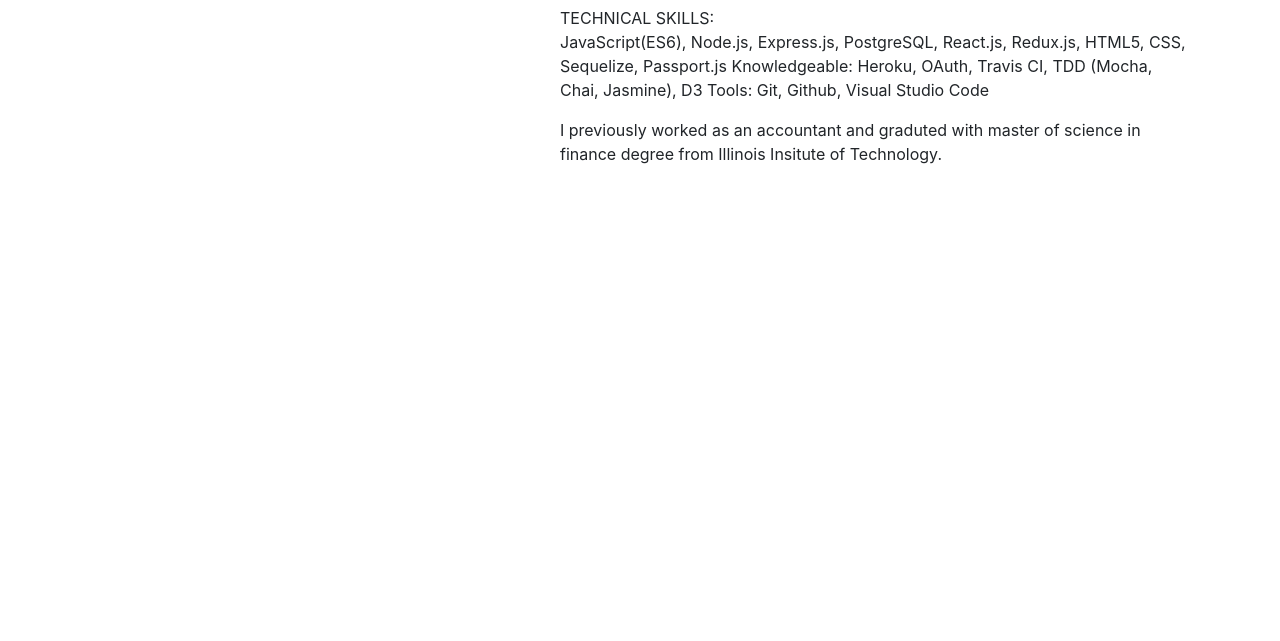
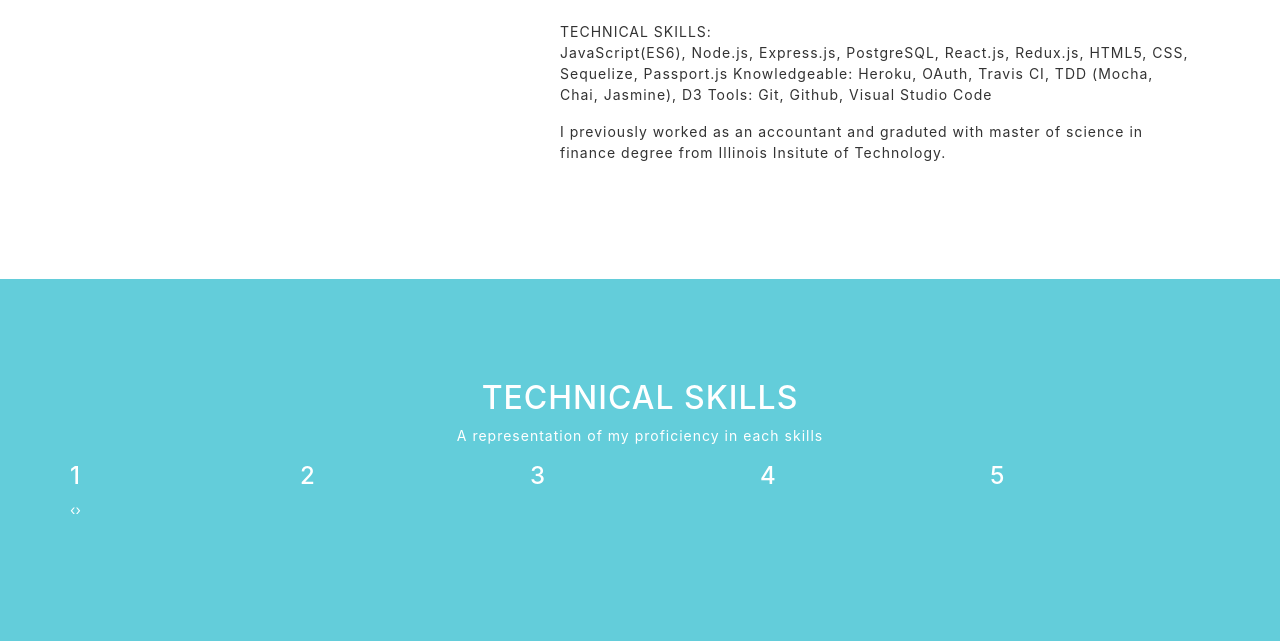
Before and after one commit to emily6699/myportfoliopage, a plain HTML site: page index.html in a window 1280 px wide. Shown: the part 995-1636 px from the top of the page. Before the commit the page ends 1277 px from the top, so only its background shows below. Drawn offline with nearby package versions, Linux system fonts and the light colour scheme.

Commit message:
add owl Carousel file

```diff
--- a/css/style.css
+++ b/css/style.css
@@ -1,3 +1,11 @@
+body {
+  margin: 0px;
+  font-size: 14px;
+  color: #333;
+  background-color: #fff;
+  letter-spacing: 1px;
+}
+
 .overlay {
   width: 100%;
   height: 100%;
@@ -57,3 +65,8 @@
 .aboutImage {
   max-width: 100%;
 }
+
+.skillsSection {
+  background-color: #63cdda;
+  color: #fff;
+}
--- a/index.html
+++ b/index.html
@@ -4,6 +4,8 @@
   <head>
     <title>My Portfolio</title>
     <link rel="stylesheet" type="text/css" href="css/superslides.css" />
+    <link rel="stylesheet" type="text/css" href="css/owl.carousel.min.css" />
+
     <link
       rel="stylesheet"
       href="https://stackpath.bootstrapcdn.com/bootstrap/4.3.1/css/bootstrap.min.css"
@@ -67,7 +69,33 @@
       </div>
     </div>
 
+    <div id="skills" class="skillsSection section">
+      <div class="container">
+        <div class="row">
+          <div class="col-md-12 text-center">
+            <h2>TECHNICAL SKILLS</h2>
+            <P>A representation of my proficiency in each skills</P>
+          </div>
+          <div class="owl-carousel owl-theme">
+            <div class="item"><h4>1</h4></div>
+            <div class="item"><h4>2</h4></div>
+            <div class="item"><h4>3</h4></div>
+            <div class="item"><h4>4</h4></div>
+            <div class="item"><h4>5</h4></div>
+            <div class="item"><h4>6</h4></div>
+            <div class="item"><h4>7</h4></div>
+            <div class="item"><h4>8</h4></div>
+            <div class="item"><h4>9</h4></div>
+            <div class="item"><h4>10</h4></div>
+            <div class="item"><h4>11</h4></div>
+            <div class="item"><h4>12</h4></div>
+          </div>
+        </div>
+      </div>
+    </div>
+
     <script src="js/jquery.superslides.min.js"></script>
+    <script src="js/owl.carousel.min.js"></script>
     <script src="js/typed.min.js"></script>
     <script
       src="https://cdnjs.cloudflare.com/ajax/libs/popper.js/1.14.7/umd/popper.min.js"
--- a/js/script.js
+++ b/js/script.js
@@ -12,4 +12,21 @@ $(document).ready(function() {
     startDelay: 1000,
     showCursor: false
   });
+
+  $(".owl-carousel").owlCarousel({
+    loop: true,
+    margin: 10,
+    nav: true,
+    responsive: {
+      0: {
+        items: 1
+      },
+      600: {
+        items: 3
+      },
+      1000: {
+        items: 5
+      }
+    }
+  });
 });
```
Also changed, not shown: css/owl.carousel.min.css (added), js/owl.carousel.min.js (added).
